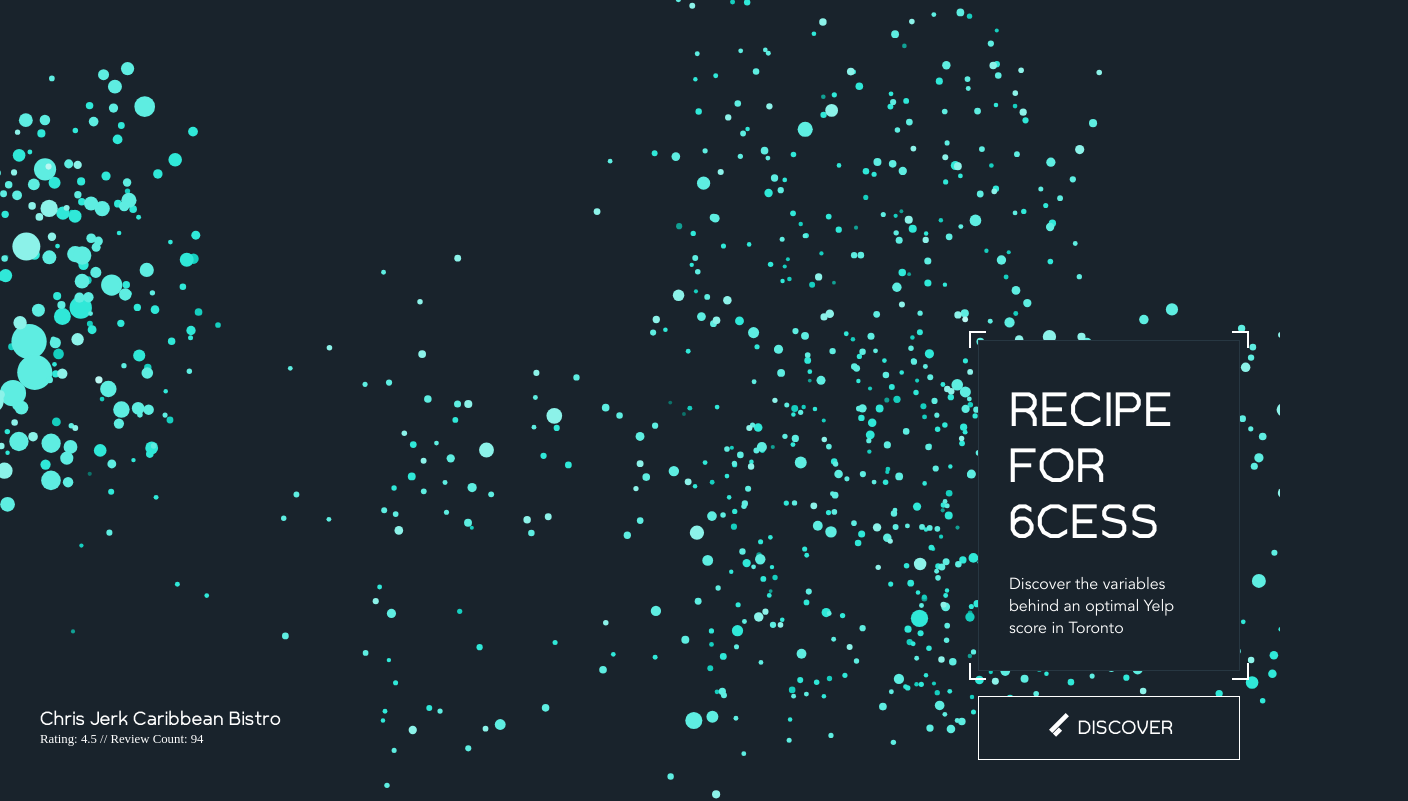
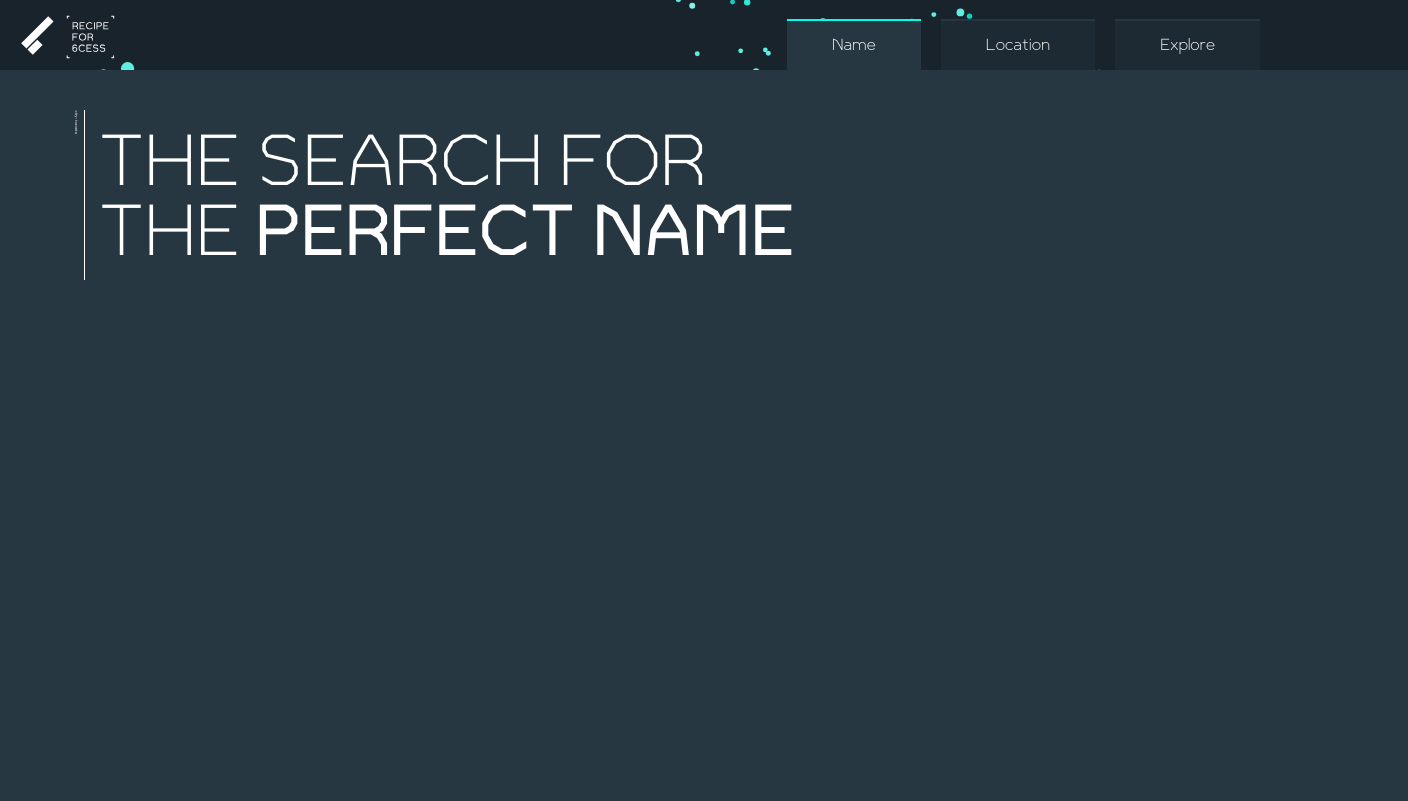
Before and after one commit to Mithon/6cess, a website: page public/index.html in a window 1280 px wide. Shown: the top 801 px of the page, 1408 px wide, since content can reach past the window. Drawn offline with Linux system fonts and the light colour scheme; animation ran at ten frames a second.

Commit message:
starting panel development

```diff
--- a/public/css/style.css
+++ b/public/css/style.css
@@ -178,6 +178,7 @@ svg {
 .info p {
     font-size: 0.8rem;
     margin-top: 2px;
+    margin-bottom: 2px;
     font-family: 'Roboto Mono'
 }
 
@@ -216,12 +217,6 @@ header {
     justify-content: space-between;
 }
 
-.panel {
-    background-color: #273742;
-    width: 100%;
-    height: 1200px;
-}
-
 nav {
     display: inline-block;
     display: flex;
@@ -242,3 +237,43 @@ nav {
     background-color: #273742;
     border-color: #00FFEA;
 }
+
+/* PANEL STYLES */
+
+.panel {
+    background-color: #273742;
+    width: 100%;
+    height: 1200px;
+    padding: 40px 5%;
+}
+
+.heading {
+    height: 170px;
+}
+
+.heading h2 {
+    margin: 20px 10px;
+    font-weight: lighter;
+    font-size: 4.5rem;
+    text-transform: uppercase;
+    max-width: 750px;
+    line-height: 0.95;
+    display: inline-block;
+}
+
+.head-border {
+    width: 20px;
+    display: inline-block;
+    border-right: 1px solid white;
+    height: 100%;
+    vertical-align: top;
+}
+
+.head-border p {
+    transform-origin: 15% 50%;
+    -webkit-transform: rotate(90deg);
+    font-family: 'Roboto Mono';
+    font-size: 0.3rem;
+    display: inline-block;
+    width: 80px;
+}
--- a/public/index.html
+++ b/public/index.html
@@ -36,7 +36,7 @@
             <button class="discover-button"><img alt="6cess logo" src="img/6cess-logo-small.svg"/>Discover</button>
         </section>
 
-        <main class="hide-main">
+        <main class="">
             <header>
                 <img class="top-icon" src="img/6cess-icon.svg"/>
                 <nav>
@@ -46,6 +46,12 @@
                 </nav>
             </header>
             <section class="panel">
+                <div class="heading">
+                    <div class="head-border">
+                        <p>city: toronto</p>
+                    </div>
+                    <h2>The Search for the <strong>Perfect Name</strong></h2>
+                </div>
             </section>
         </main>
 
```
Also changed, not shown: public/js/intro.js.
